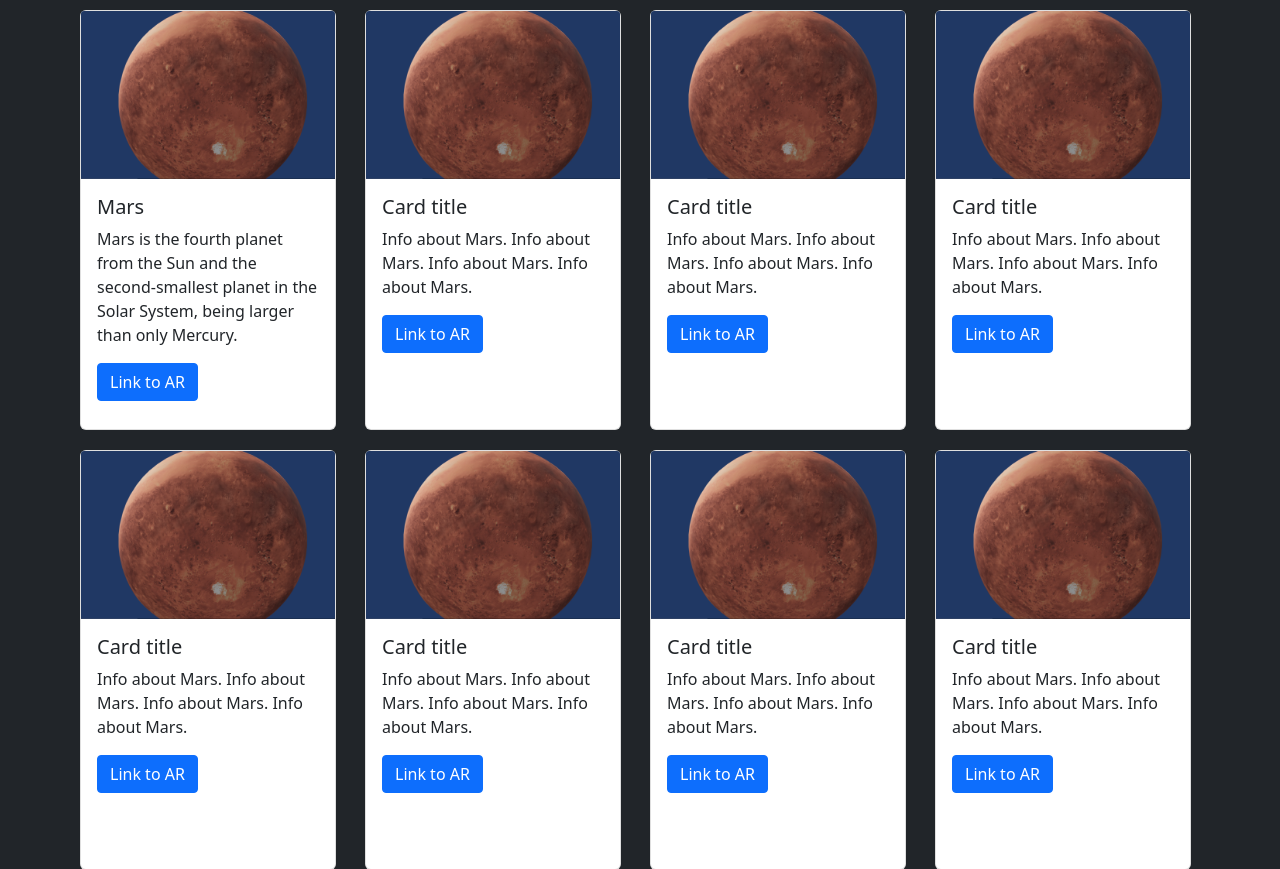
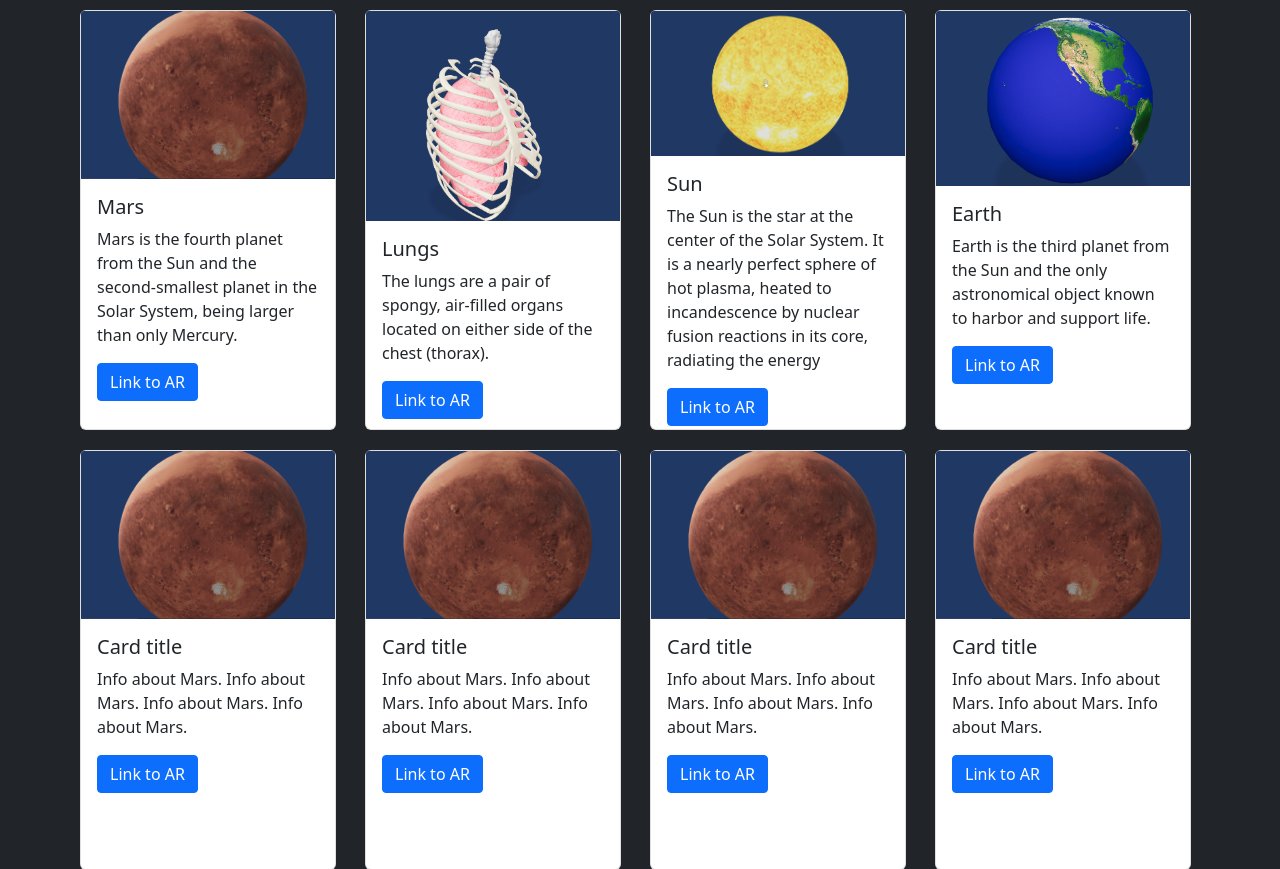
Before and after one commit to alvinbengeorge/Webschool, a Flask app: template templates/Gallery.html in a window 1280 px wide. Shown: the part 70-939 px from the top of the page. Run offline with Flask 2, Linux system fonts and the light colour scheme; the template is opened without the code that fills it, so the values that code supplies are empty.

Commit message:
Added more details to Gallery.html

```diff
--- a/templates/Gallery.html
+++ b/templates/Gallery.html
@@ -50,6 +50,36 @@
                 Mars is the fourth planet from the Sun and the second-smallest planet in the Solar System, being larger than only Mercury.
               </p>
               <a href="https://console.echoar.xyz/webar?key=shiny-sky-7689&entry=92bdf20f-3655-4f7e-9780-2f01cc59d32f" class="btn btn-primary">Link to AR</a>
+            </div>
+          </div>
+        </div>
+        <div class="col" style="padding:10px;">
+          <div class="card" style="width: 16rem; border-radius:6px; height:420px;">
+            <img src="Lungs.png" class="card-img-top" alt="...">
+            <div class="card-body">
+              <h5 class="card-title">Lungs</h5>
+              <p class="card-text">The lungs are a pair of spongy, air-filled organs located on either side of the chest (thorax). </p>
+              <a href="https://console.echoar.xyz/webar?key=shiny-sky-7689&entry=fc55f64c-7da1-46d9-8985-cd170f3f9b3b" class="btn btn-primary">Link to AR</a>
+            </div>
+          </div>
+        </div>
+        <div class="col" style="padding:10px;">
+          <div class="card" style="width: 16rem; border-radius:6px; height:420px;">
+            <img src="Sun.png" class="card-img-top" alt="...">
+            <div class="card-body">
+              <h5 class="card-title">Sun</h5>
+              <p class="card-text">The Sun is the star at the center of the Solar System. It is a nearly perfect sphere of hot plasma, heated to incandescence by nuclear fusion reactions in its core, radiating the energy</p>
+              <a href="https://console.echoar.xyz/webar?key=shiny-sky-7689&entry=76dda169-a597-486a-aac4-65c5d8e1e682" class="btn btn-primary">Link to AR</a>
+            </div>
+          </div>
+        </div>
+        <div class="col" style="padding:10px;">
+          <div class="card" style="width: 16rem; border-radius:6px; height:420px;">
+            <img src="Earth.png" class="card-img-top" alt="...">
+            <div class="card-body">
+              <h5 class="card-title">Earth</h5>
+              <p class="card-text">Earth is the third planet from the Sun and the only astronomical object known to harbor and support life.</p>
+              <a href="https://console.echoar.xyz/webar?key=shiny-sky-7689&entry=04822cbd-84fe-4ab0-afe1-032b90df7d1f" class="btn btn-primary">Link to AR</a>
             </div>
           </div>
         </div>
@@ -133,33 +163,3 @@
             </div>
           </div>
         </div>
-        <div class="col" style="padding:10px;">
-          <div class="card" style="width: 16rem; border-radius:6px; height:420px;">
-            <img src="Mars.png" class="card-img-top" alt="...">
-            <div class="card-body">
-              <h5 class="card-title">Card title</h5>
-              <p class="card-text">Info about Mars. Info about Mars. Info about Mars. Info about Mars.</p>
-              <a href="https://console.echoar.xyz/webar?key=shiny-sky-7689&entry=92bdf20f-3655-4f7e-9780-2f01cc59d32f" class="btn btn-primary">Link to AR</a>
-            </div>
-          </div>
-        </div>
-        <div class="col" style="padding:10px;">
-          <div class="card" style="width: 16rem; border-radius:6px; height:420px;">
-            <img src="Mars.png" class="card-img-top" alt="...">
-            <div class="card-body">
-              <h5 class="card-title">Card title</h5>
-              <p class="card-text">Info about Mars. Info about Mars. Info about Mars. Info about Mars.</p>
-              <a href="https://console.echoar.xyz/webar?key=shiny-sky-7689&entry=92bdf20f-3655-4f7e-9780-2f01cc59d32f" class="btn btn-primary">Link to AR</a>
-            </div>
-          </div>
-        </div>
-        <div class="col" style="padding:10px;">
-          <div class="card" style="width: 16rem; border-radius:6px; height:420px;">
-            <img src="Mars.png" class="card-img-top" alt="...">
-            <div class="card-body">
-              <h5 class="card-title">Card title</h5>
-              <p class="card-text">Info about Mars. Info about Mars. Info about Mars. Info about Mars.</p>
-              <a href="https://console.echoar.xyz/webar?key=shiny-sky-7689&entry=92bdf20f-3655-4f7e-9780-2f01cc59d32f" class="btn btn-primary">Link to AR</a>
-            </div>
-          </div>
-        </div>
```
Also changed, not shown: templates/Earth.png (added), templates/Lungs.png (added), templates/Mars.png (renamed from Mars.png), templates/Sun.png (added).
